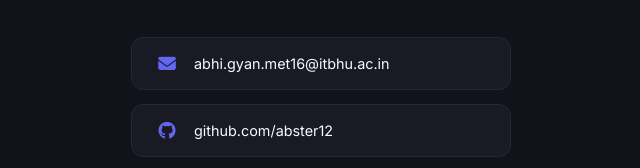
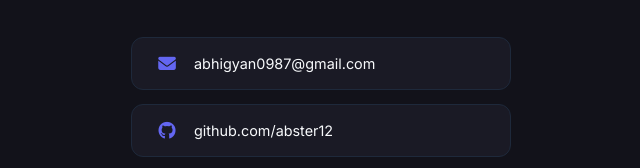
Before and after one commit to abster12/portfolio, a plain HTML site: page index.html in a window 1280 px wide. Shown: the part 5960-6128 px from the top of the page, 319-959 px from the left. Drawn offline with Linux system fonts and the light colour scheme.

Commit message:
Update email to abhigyan0987@gmail.com

```diff
--- a/index.html
+++ b/index.html
@@ -40,7 +40,7 @@
             <p class="hero-subtitle">Building AI/LLM Systems & Scalable Distributed Solutions</p>
             <div class="hero-links">
                 <a href="https://github.com/abster12" target="_blank" class="hero-link"><i class="fab fa-github"></i></a>
-                <a href="mailto:abhi.gyan.met16@itbhu.ac.in" class="hero-link"><i class="fas fa-envelope"></i></a>
+                <a href="mailto:abhigyan0987@gmail.com" class="hero-link"><i class="fas fa-envelope"></i></a>
                 <a href="https://www.linkedin.com/in/abhigyan-80417a129" target="_blank" class="hero-link"><i class="fab fa-linkedin"></i></a>
             </div>
             <a href="#contact" class="hero-cta">Get In Touch</a>
@@ -376,9 +376,9 @@
             <div class="contact-content">
                 <p class="contact-text">I'm always open to discussing new opportunities, interesting projects in AI infrastructure and distributed systems, or just geeking out about LLMs and multi-agent architectures.</p>
                 <div class="contact-links">
-                    <a href="mailto:abhi.gyan.met16@itbhu.ac.in" class="contact-link">
+                    <a href="mailto:abhigyan0987@gmail.com" class="contact-link">
                         <i class="fas fa-envelope"></i>
-                        <span>abhi.gyan.met16@itbhu.ac.in</span>
+                        <span>abhigyan0987@gmail.com</span>
                     </a>
                     <a href="https://github.com/abster12" target="_blank" class="contact-link">
                         <i class="fab fa-github"></i>
```
Also changed, not shown: 2 other files.
